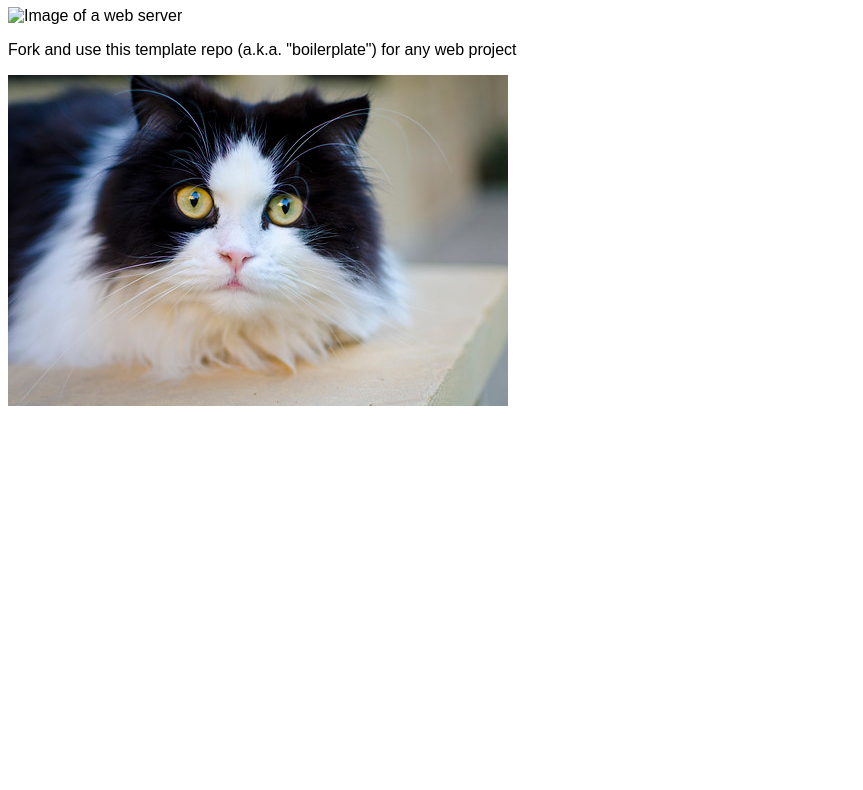
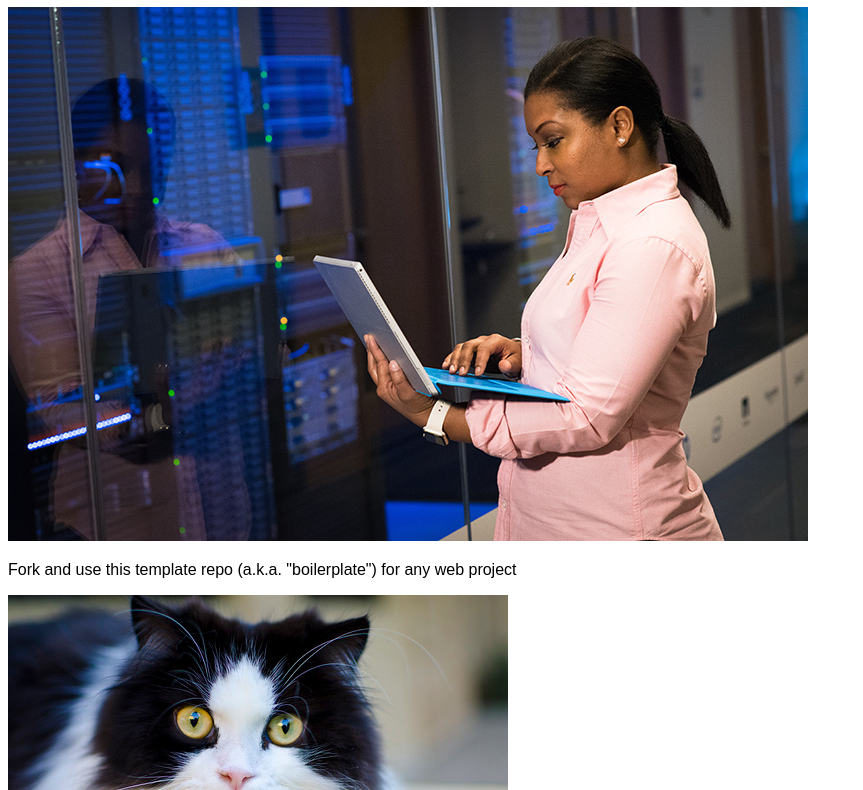
Before and after one commit to michaelmydao-dev/image-lesson, a plain HTML site: page index.html in a window 1280 px wide. Shown: the part 73-863 px from the top of the page, without its empty margins (0-863 px from the left). Before the commit the page ends 800 px from the top, so only its background shows below. Drawn offline with Linux system fonts and the light colour scheme.

Commit message:
Update index.html

```diff
--- a/index.html
+++ b/index.html
@@ -8,7 +8,7 @@
 <body>
 
 	<h1>Website Template</h1>
-	<img src="assets/img/server-resize.jpg" alt="Image of a web server">
+	<img src="assets/img/server-resized.jpg" alt="Image of a web server">
 	<p>Fork and use this template repo (a.k.a. "boilerplate") for any web project</p>
 	<img src="assets/img/cat.jpg" alt="Image of a cat">
 
```
